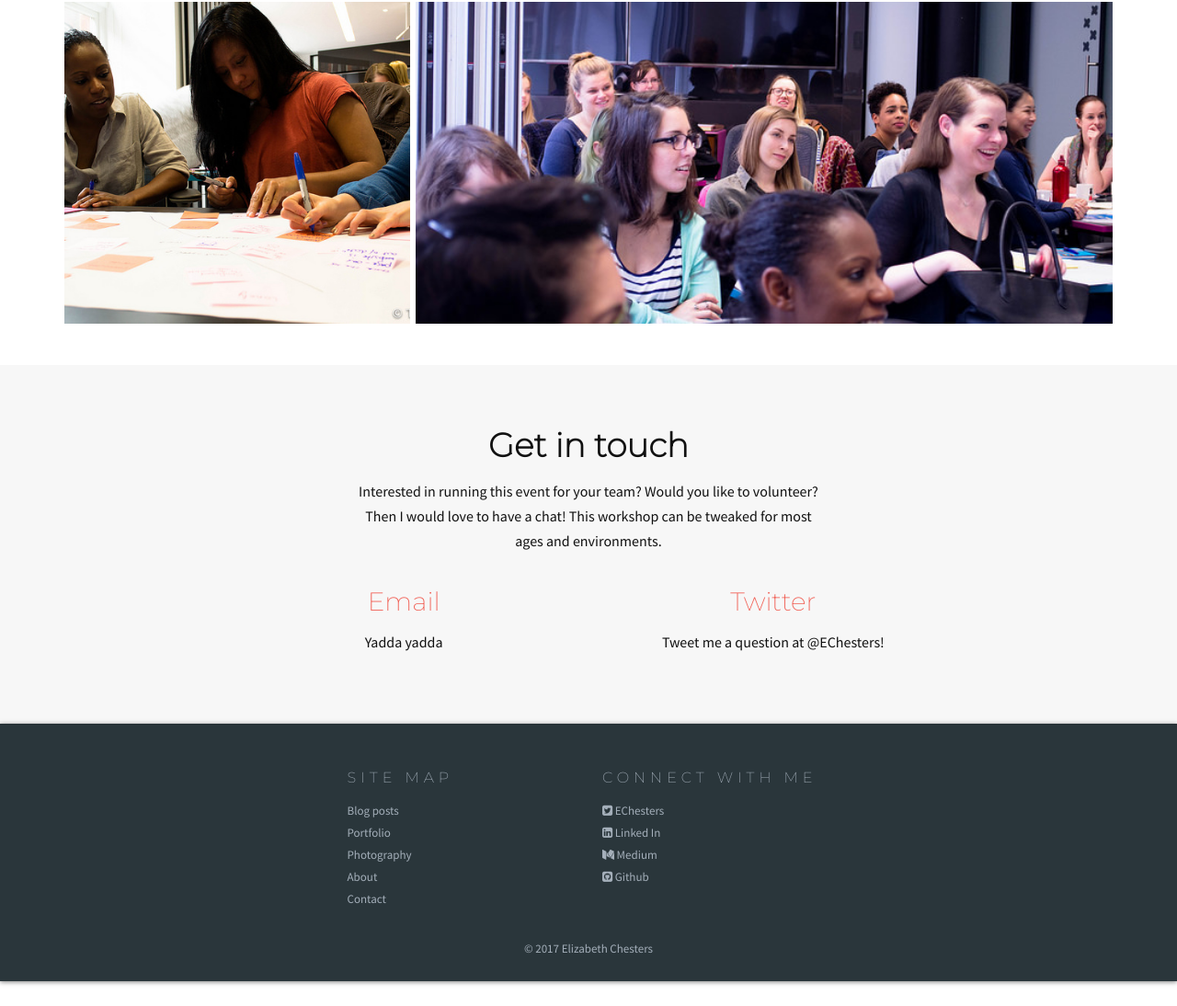
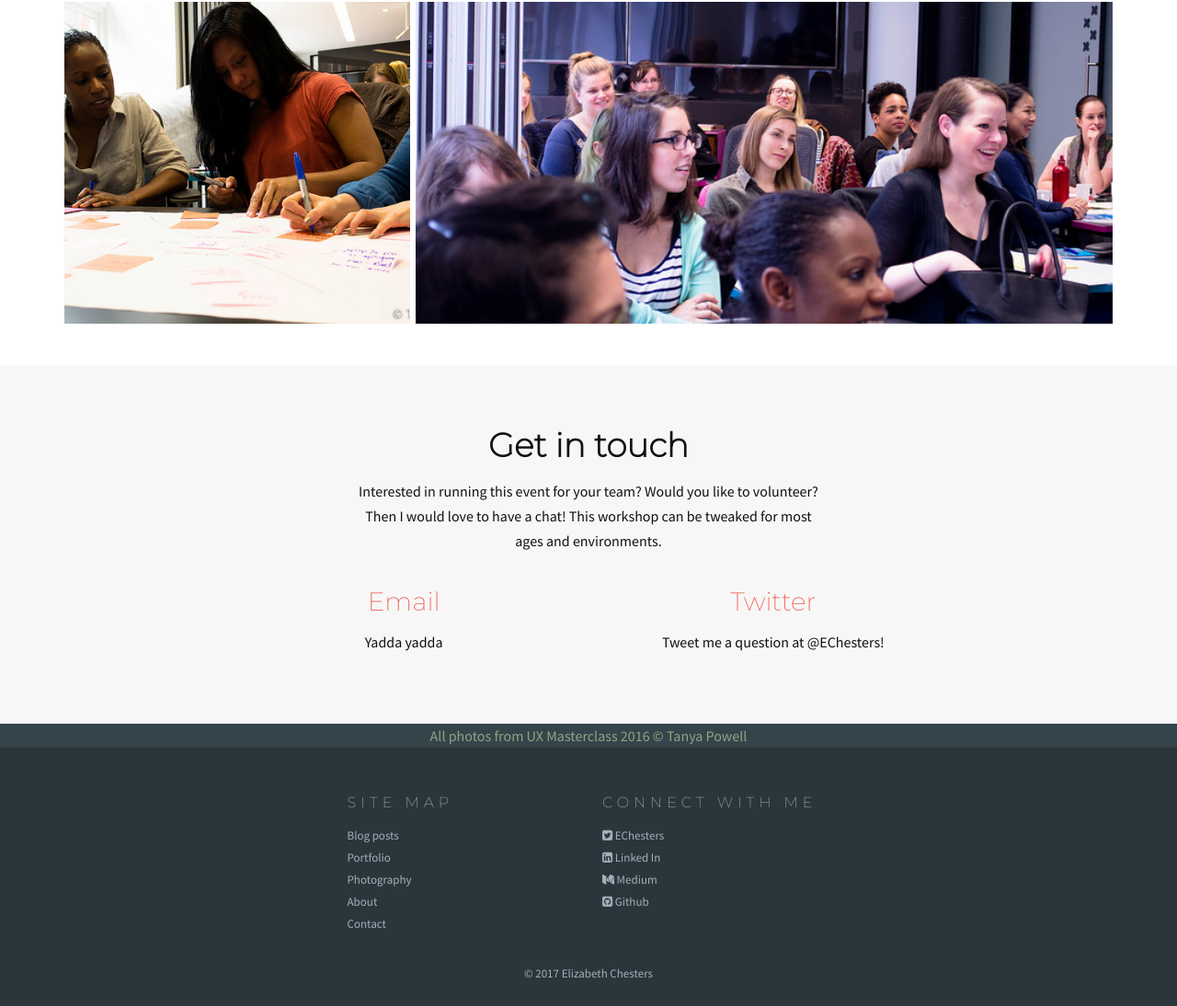
Before and after one commit to EChesters/echesters.github.io, a Jekyll site: the page built from pages/ux-masterclass.html, in a window 1280 px wide, cut to the strip 4130-5224 px from the top of the page. Shown: the whole strip at 92% size. Built offline with Jekyll 4.4.1, drawn with Linux system fonts in a browser that asks for light colours; nearby versions of some CDN libraries.

Commit message:
Issue #62 - Added sub-footer for credit to Tanya

```diff
--- /dev/null
+++ b/_includes/_ux-master/credit.html
@@ -0,0 +1,3 @@
+<div class="col-xs-12 bg-subfooter text-center">
+  <p class="no-margin">All photos from UX Masterclass 2016 © Tanya Powell</p>
+</div>
--- a/_sass/_colours.scss
+++ b/_sass/_colours.scss
@@ -6,6 +6,12 @@
 /* BG COLOURS */
 .bg-light-gray {
   background-color: #f7f7f7;
+	@extend .bg-pos;
+}
+
+.bg-subfooter {
+	background-color: lighten($footer-bg, 5%);
+	color: $footer-text;
 	@extend .bg-pos;
 }
 
--- a/_sass/_footer.scss
+++ b/_sass/_footer.scss
@@ -1,4 +1,3 @@
-$footer-text:			#86a784;
 $brand-darker:		#9a1134;
 
 .footer {
--- a/_sass/_vars.scss
+++ b/_sass/_vars.scss
@@ -18,6 +18,7 @@ $codefirst-red:               #de2244;
 $accessibility-blue:          #004289;
 
 $portuguese-green:            #00ac00;
+$footer-text:			            #86a784;
 
 $txt-shadow:                  0px 0px 10px rgba(0, 0, 0, 0.6);
 $border:                      2px solid $actual-white;
--- a/pages/ux-masterclass.html
+++ b/pages/ux-masterclass.html
@@ -15,3 +15,5 @@ image: /images/ux-master/banner.jpg
 {% include _ux-master/testimonial-2.html %}
 {% include _ux-master/gallery.html %}
 {% include _ux-master/contact.html %}
+
+{% include _ux-master/credit.html %}
```
